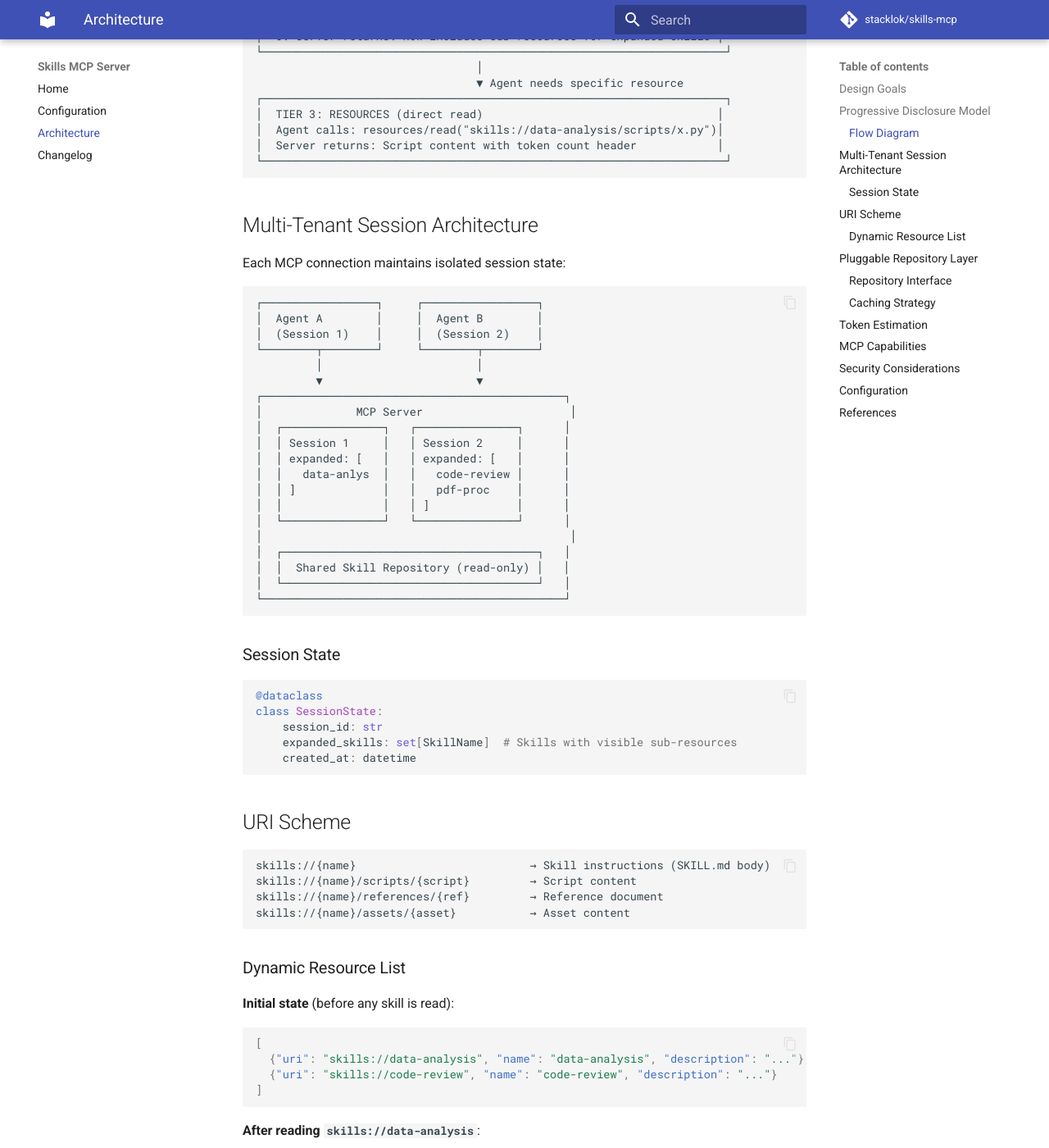
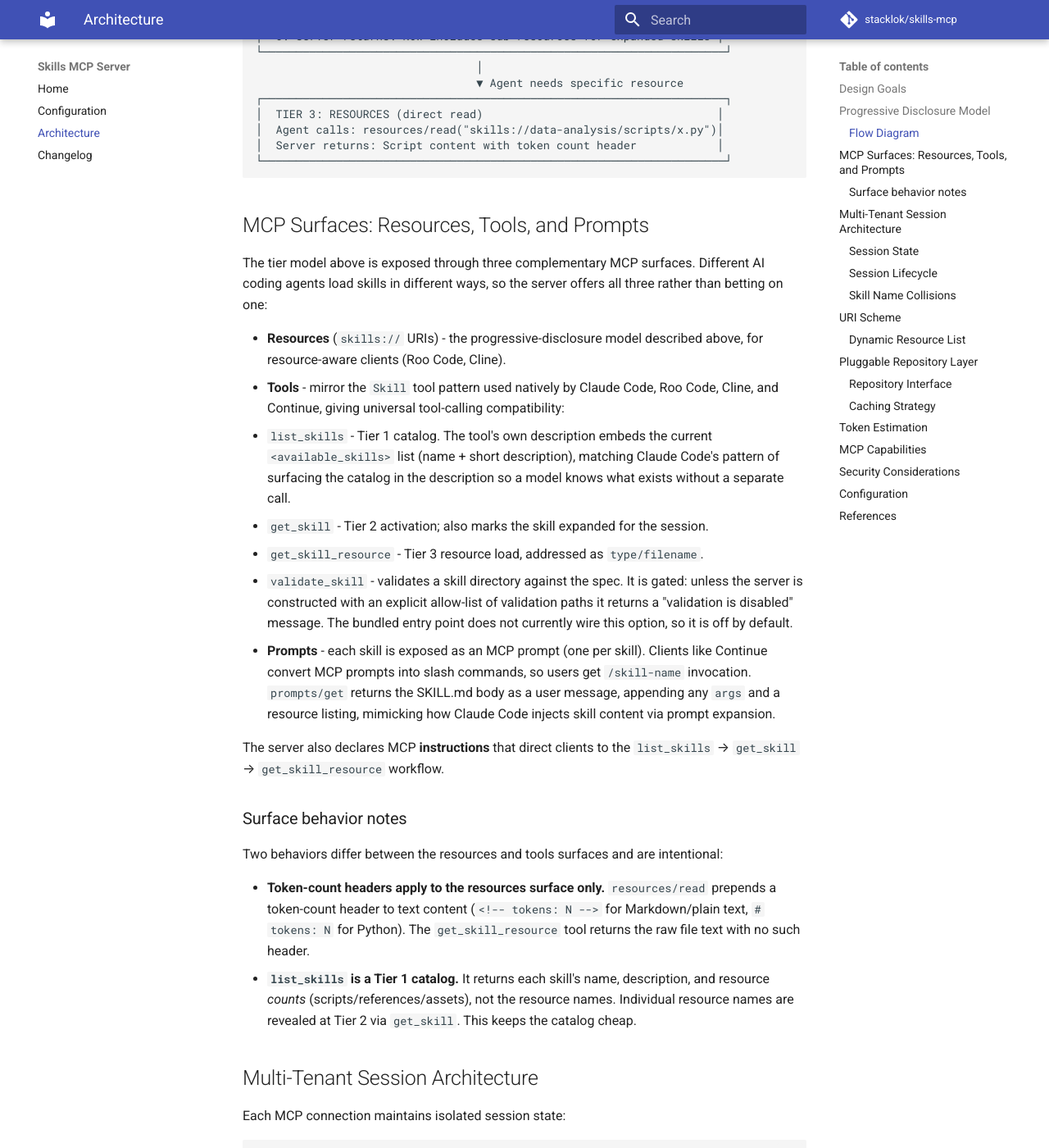
Before and after one commit to StacklokLabs/skills-mcp, an MkDocs documentation site: the page built from docs/architecture/mcp-server-design.md, in a window 1280 px wide and 1400 px high, scrolled down 1141 px. Shown: the whole window at 82% size. Built offline with MkDocs 1.6.1 and Material for MkDocs 9.7.7, drawn with Linux system fonts in a browser that asks for light colours; comment, search, counter and statistics services are not loaded; some of the changed text lies outside the part shown.

Commit message:
docs: document the tools and prompts surfaces and current architecture
README, docs/index, and the architecture doc described only the
resources model; the shipped tools (list_skills/get_skill/
get_skill_resource/validate_skill), prompts surface, and server
instructions were undocumented. Adds a "How Agents Consume Skills"
section, moves OCI and Composite repositories from "future" to
implemented (incl. the repositories.py protocol docstring), and
documents session lifecycle (fail-closed sessionless requests, 24h
expiry with hourly cleanup) and collision-warning behavior.

Notes documented from review: sub-resource reads are not session-
gated (only their listing is); validate_skill is currently
unreachable because allowed_validation_paths is not wired to any
CLI/config option (follow-up tracked); token-count headers exist on
the resources surface only.

Also reconciles stale toolchain metadata: CLAUDE.md Python version
(3.12+, matching requires-python) and ruff target-version py310 →
py312, with the mechanical UP041/ASYNC109 fixes that triggered.

Co-Authored-By: Claude Fable 5 <noreply@anthropic.com>

````diff
--- a/docs/architecture/mcp-server-design.md
+++ b/docs/architecture/mcp-server-design.md
@@ -47,6 +47,27 @@ Skills are exposed in three tiers, each loaded only when needed:
 └─────────────────────────────────────────────────────────────────────┘
 ```
 
+## MCP Surfaces: Resources, Tools, and Prompts
+
+The tier model above is exposed through three complementary MCP surfaces. Different AI coding agents load skills in different ways, so the server offers all three rather than betting on one:
+
+- **Resources** (`skills://` URIs) - the progressive-disclosure model described above, for resource-aware clients (Roo Code, Cline).
+- **Tools** - mirror the `Skill` tool pattern used natively by Claude Code, Roo Code, Cline, and Continue, giving universal tool-calling compatibility:
+  - `list_skills` - Tier 1 catalog. The tool's own description embeds the current `<available_skills>` list (name + short description), matching Claude Code's pattern of surfacing the catalog in the description so a model knows what exists without a separate call.
+  - `get_skill` - Tier 2 activation; also marks the skill expanded for the session.
+  - `get_skill_resource` - Tier 3 resource load, addressed as `type/filename`.
+  - `validate_skill` - validates a skill directory against the spec. It is gated: unless the server is constructed with an explicit allow-list of validation paths it returns a "validation is disabled" message. The bundled entry point does not currently wire this option, so it is off by default.
+- **Prompts** - each skill is exposed as an MCP prompt (one per skill). Clients like Continue convert MCP prompts into slash commands, so users get `/skill-name` invocation. `prompts/get` returns the SKILL.md body as a user message, appending any `args` and a resource listing, mimicking how Claude Code injects skill content via prompt expansion.
+
+The server also declares MCP **instructions** that direct clients to the `list_skills` → `get_skill` → `get_skill_resource` workflow.
+
+### Surface behavior notes
+
+Two behaviors differ between the resources and tools surfaces and are intentional:
+
+- **Token-count headers apply to the resources surface only.** `resources/read` prepends a token-count header to text content (`<!-- tokens: N -->` for Markdown/plain text, `# tokens: N` for Python). The `get_skill_resource` tool returns the raw file text with no such header.
+- **`list_skills` is a Tier 1 catalog.** It returns each skill's name, description, and resource *counts* (scripts/references/assets), not the resource names. Individual resource names are revealed at Tier 2 via `get_skill`. This keeps the catalog cheap.
+
 ## Multi-Tenant Session Architecture
 
 Each MCP connection maintains isolated session state:
@@ -80,9 +101,20 @@ Each MCP connection maintains isolated session state:
 @dataclass
 class SessionState:
     session_id: str
-    expanded_skills: set[SkillName]  # Skills with visible sub-resources
+    expanded_skills: set[str]        # Skills with visible sub-resources
     created_at: datetime
+    last_accessed: datetime          # Bumped on access; drives expiry
 ```
+
+### Session Lifecycle
+
+- **Session identity**: the session ID comes from the `mcp-session-id` header, which the SDK assigns on `initialize`. Resolution **fails closed** — a request with no session ID is treated as *sessionless* rather than falling back to a shared session, so expanded-skill state cannot bleed across unrelated requests. Sessionless requests still return skill bodies and resources, but skip expansion tracking and the `resources/list_changed` notification.
+- **Expiry**: sessions expire 24 hours after their last access (`last_accessed`).
+- **Cleanup**: a periodic background task, started in the ASGI lifespan, sweeps expired sessions hourly so long-running servers do not accumulate stale state. The task is cancelled on shutdown.
+
+### Skill Name Collisions
+
+When a `CompositeSkillRepository` combines sources, the first source to register a name wins. A shadowed skill is not dropped silently: each unique collision is logged once at `WARNING` with provenance (which repository shadows which), so operators can see and resolve overlapping skill names.
 
 ## URI Scheme
 
--- a/ruff.toml
+++ b/ruff.toml
@@ -1,7 +1,7 @@
 # Ruff configuration for skills-mcp
 # https://docs.astral.sh/ruff/configuration/
 
-target-version = "py310"
+target-version = "py312"
 line-length = 88
 src = ["src", "tests"]
 
````
Also changed, not shown: other parts of docs/architecture/mcp-server-design.md (+3 -3 lines), CLAUDE.md (+1 -1 lines), README.md (+15 -1 lines), docs/changelog.md (+1 -0 lines), docs/index.md (+15 -5 lines), 2 other files.
